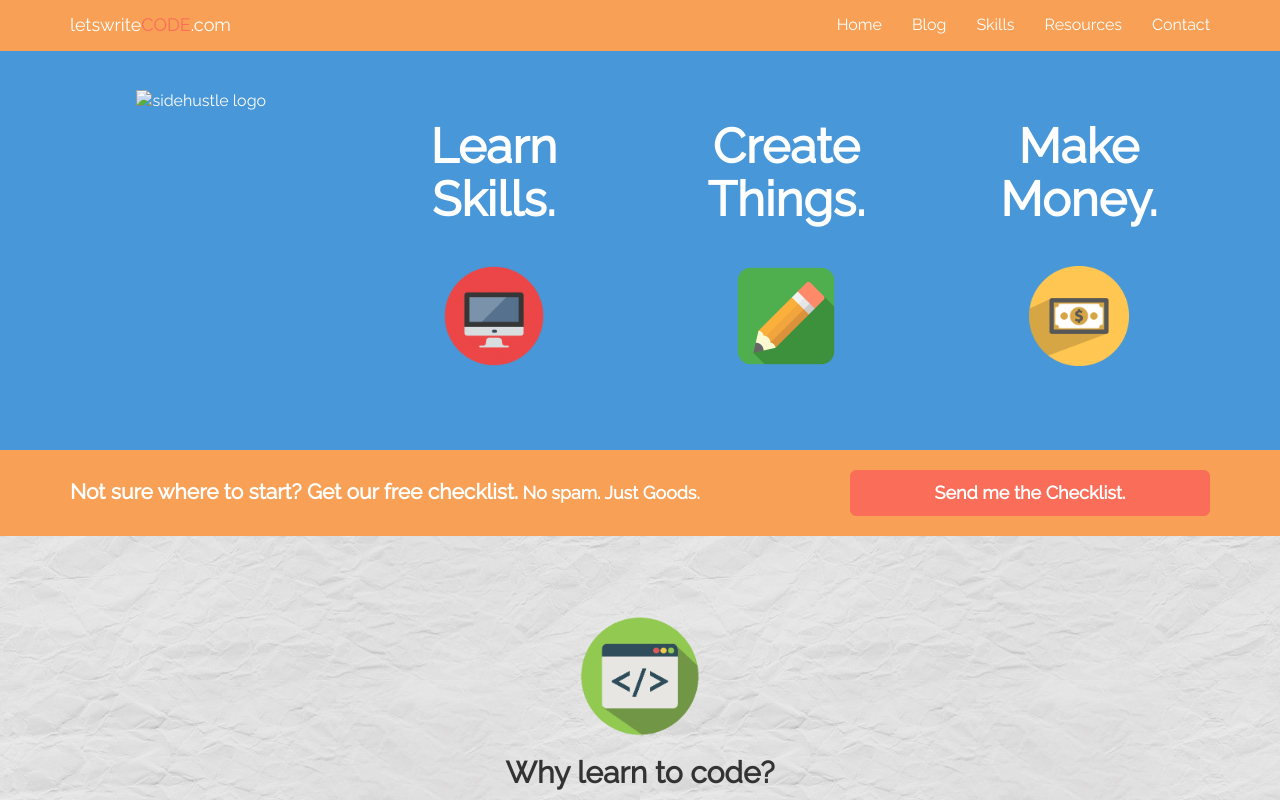
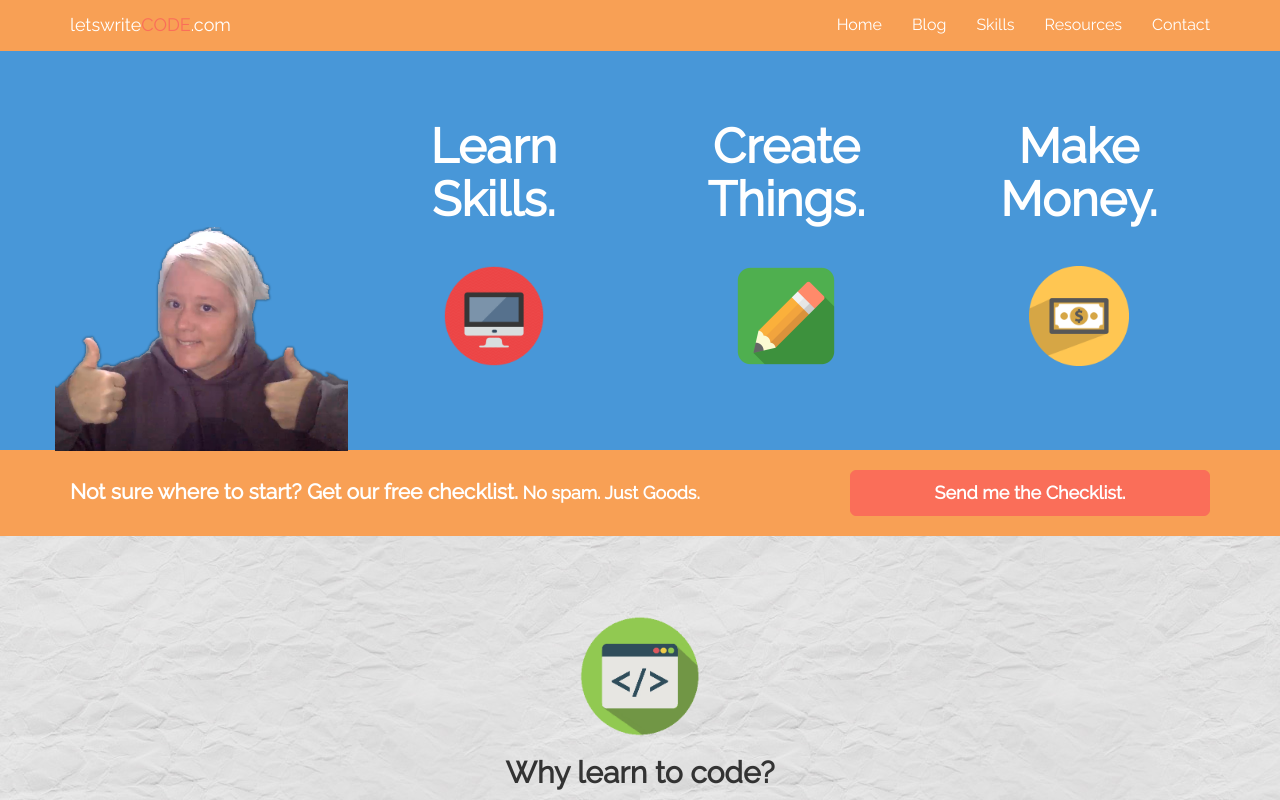
Before and after one commit to minditorrey/letswritecode-static, a plain HTML site: page index.html in a window 1280 px wide. Shown: the top 800 px of the page. Drawn offline with nearby package versions, Linux system fonts and the light colour scheme.

Commit message:
update hero image

```diff
--- a/assets/css/custom.css
+++ b/assets/css/custom.css
@@ -206,6 +206,16 @@ text-rendering: optimizelegibility;
 	text-align: center;
 }
 
+#hero .wrapper {
+	position: relative;
+}
+
+#hero img.mindi {
+	position: absolute;
+	bottom: -22.5em;
+	left: 0;
+
+}
 #hero .hero-text {
 	margin-top: 30px;
 }
@@ -364,6 +374,7 @@ section h3 {
 	color: white;
 }
 
+/*Instructor*/
 #instructor {
 	background: white url('../img/mindi.png') 75% 100%  no-repeat;
 }
@@ -771,6 +782,9 @@ padding: 20px;
 }
 
 @media screen and ( max-width: 768px ) {
+	#hero img.mindi {
+		display: none;
+	}
 	.logo {
 		width: 50%;
 	}
@@ -793,11 +807,13 @@ padding: 20px;
 }
 
 @media screen and ( max-width: 568px ) {
+
 	#instructor .num {
 		height: 100px;
 		width: 100px;
 		font-size: 22px;
 	}
+
 	#instructor .num span {
 		font-size: 16px;
 	}
--- a/index.html
+++ b/index.html
@@ -56,8 +56,8 @@
 		<article>
 			<div class="container clearfix">
 				<div class="row">
-					<div class="col-sm-3">
-						<img src="assets/img/" alt="sidehustle logo" class="logo">
+					<div class="col-sm-3 wrapper">
+						<img class="mindi img-responsive" src="assets/img/mindi.png" alt="Image of author">
 					</div><!-- col -->
 					<div class="col-sm-3 hero-text">
 						<h1>Learn <br> Skills.</h1>
```
